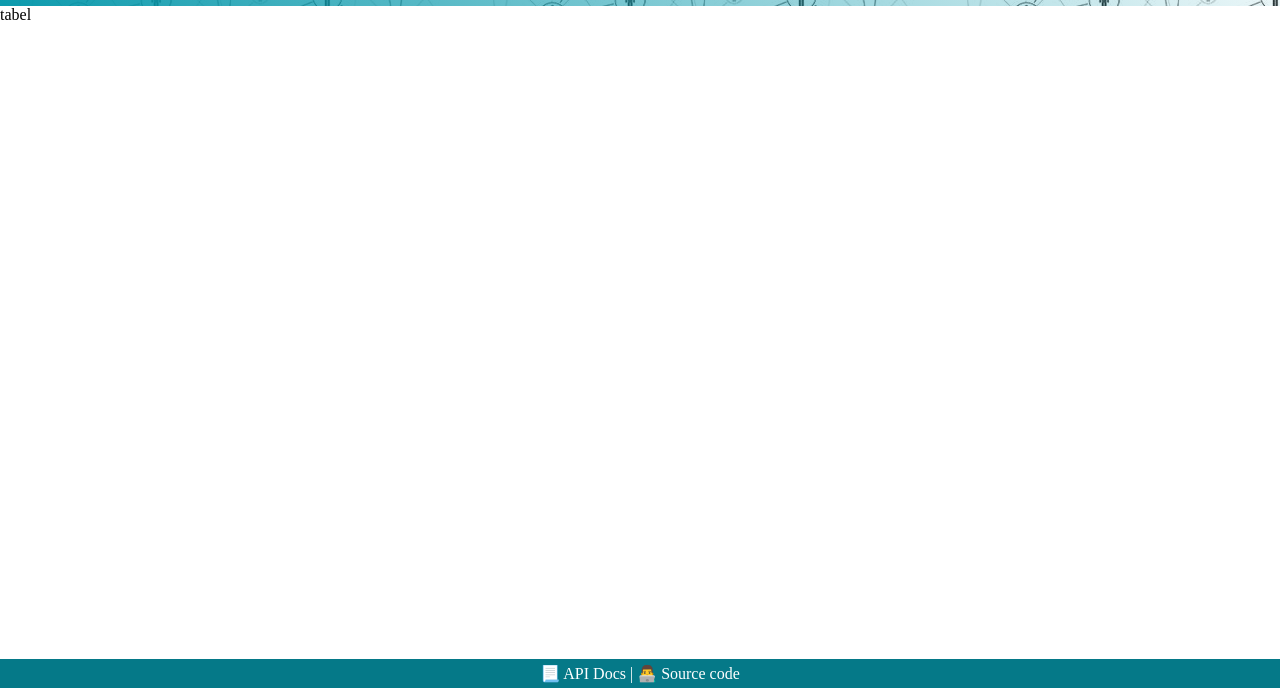
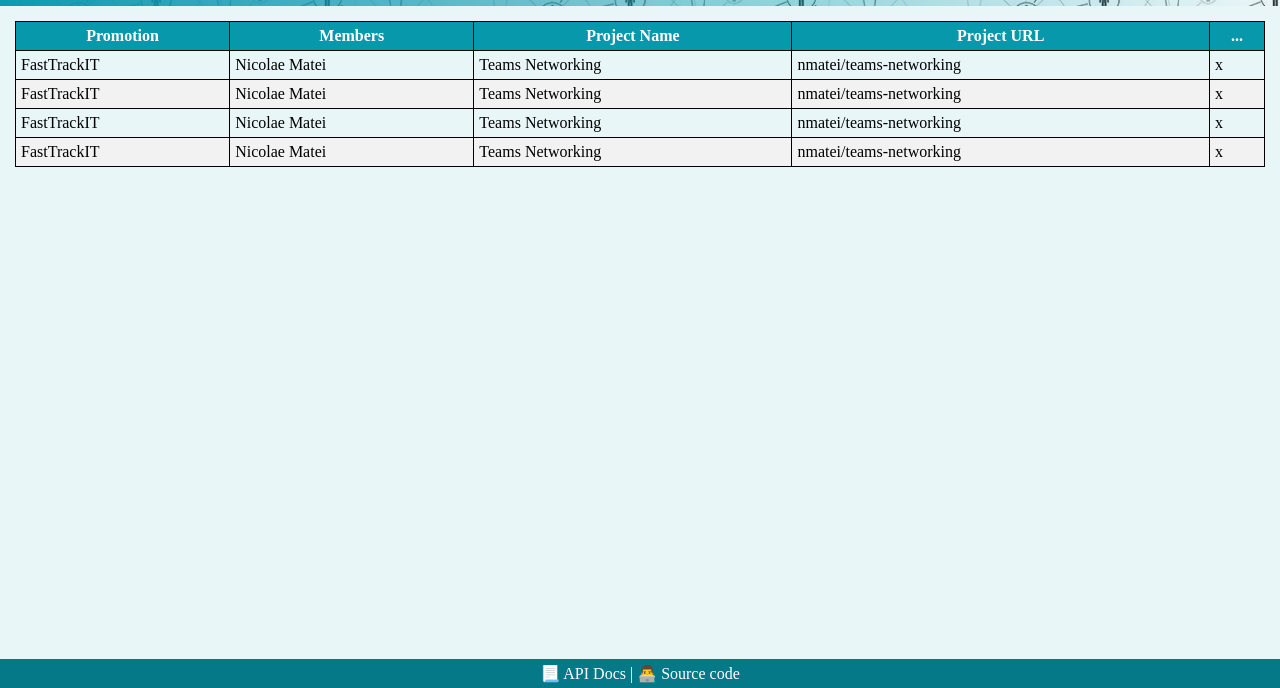
Before and after one commit to aimoldovan/teams-networking, a website built with webpack: page src/index.html in a window 1280 px wide. Shown: the part 112-800 px from the top of the page. Built offline with nearby package versions, Linux system fonts and the light colour scheme.

Commit message:
added static html table

```diff
--- a/src/index.html
+++ b/src/index.html
@@ -16,8 +16,46 @@
       </div>
     </header>
     <section>
-      <table>
-        tabel
+      <table id="teamsTable">
+        <thead>
+          <tr>
+            <th>Promotion</th>
+            <th>Members</th>
+            <th>Project Name</th>
+            <th>Project URL</th>
+            <th>...</th>
+          </tr>
+        </thead>
+        <tbody>
+          <tr>
+            <td>FastTrackIT</td>
+            <td>Nicolae Matei</td>
+            <td>Teams Networking</td>
+            <td>nmatei/teams-networking</td>
+            <td>x</td>
+          </tr>
+          <tr>
+            <td>FastTrackIT</td>
+            <td>Nicolae Matei</td>
+            <td>Teams Networking</td>
+            <td>nmatei/teams-networking</td>
+            <td>x</td>
+          </tr>
+          <tr>
+            <td>FastTrackIT</td>
+            <td>Nicolae Matei</td>
+            <td>Teams Networking</td>
+            <td>nmatei/teams-networking</td>
+            <td>x</td>
+          </tr>
+          <tr>
+            <td>FastTrackIT</td>
+            <td>Nicolae Matei</td>
+            <td>Teams Networking</td>
+            <td>nmatei/teams-networking</td>
+            <td>x</td>
+          </tr>
+        </tbody>
       </table>
     </section>
 
--- a/src/style.css
+++ b/src/style.css
@@ -6,9 +6,11 @@ body {
   flex-direction: column;
   min-height: 100%;
   margin: 0;
+  background-color: #e9f6f8;
 }
 body > section {
   flex: 1;
+  padding: 15px;
 }
 
 header {
@@ -37,6 +39,26 @@ h2 {
   color: white;
 }
 
+#teamsTable {
+  border-collapse: collapse;
+  width: 100%;
+}
+
+#teamsTable th,
+td {
+  border: 1px solid black;
+  padding: 5px;
+}
+
+#teamsTable th {
+  background-color: #0798ab;
+  color: white;
+}
+
+#teamsTable tr:nth-child(even) {
+  background-color: #f2f2f2;
+}
+
 footer {
   background: #057988;
   color: white;
```
